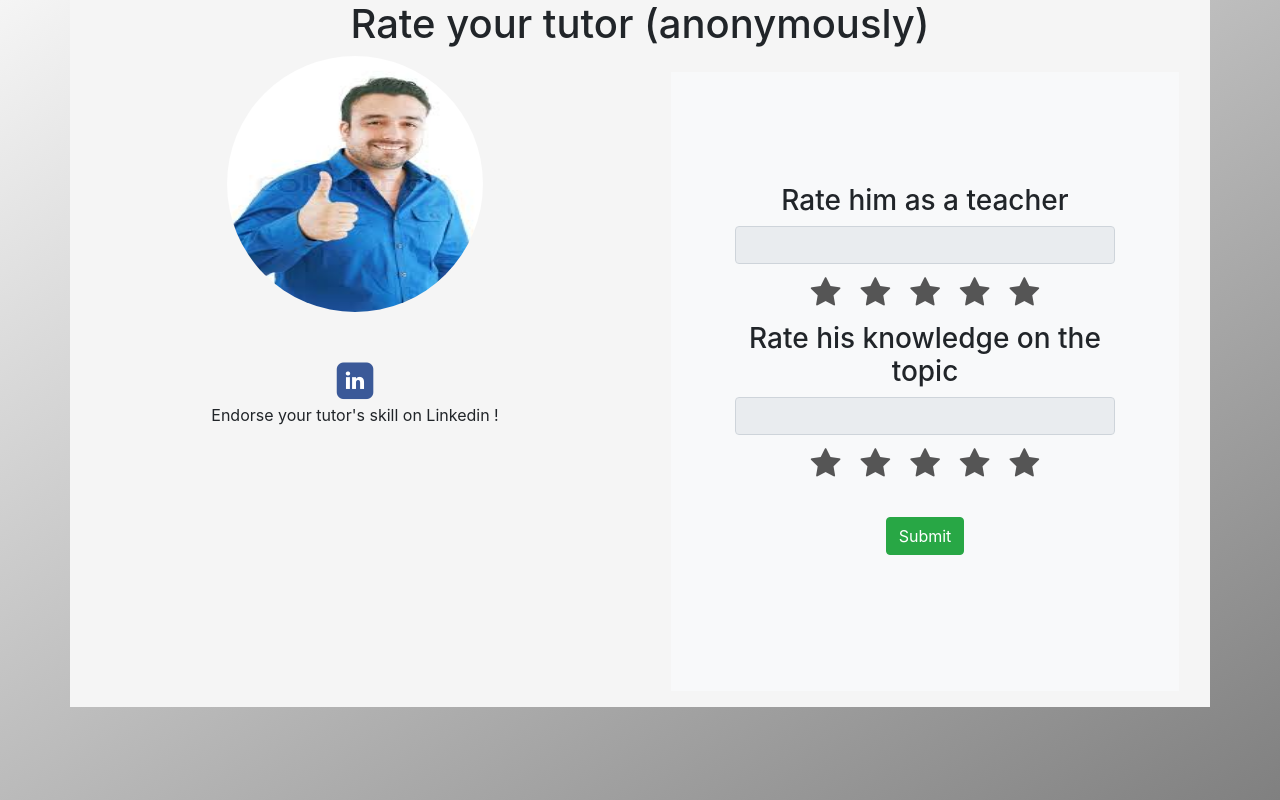
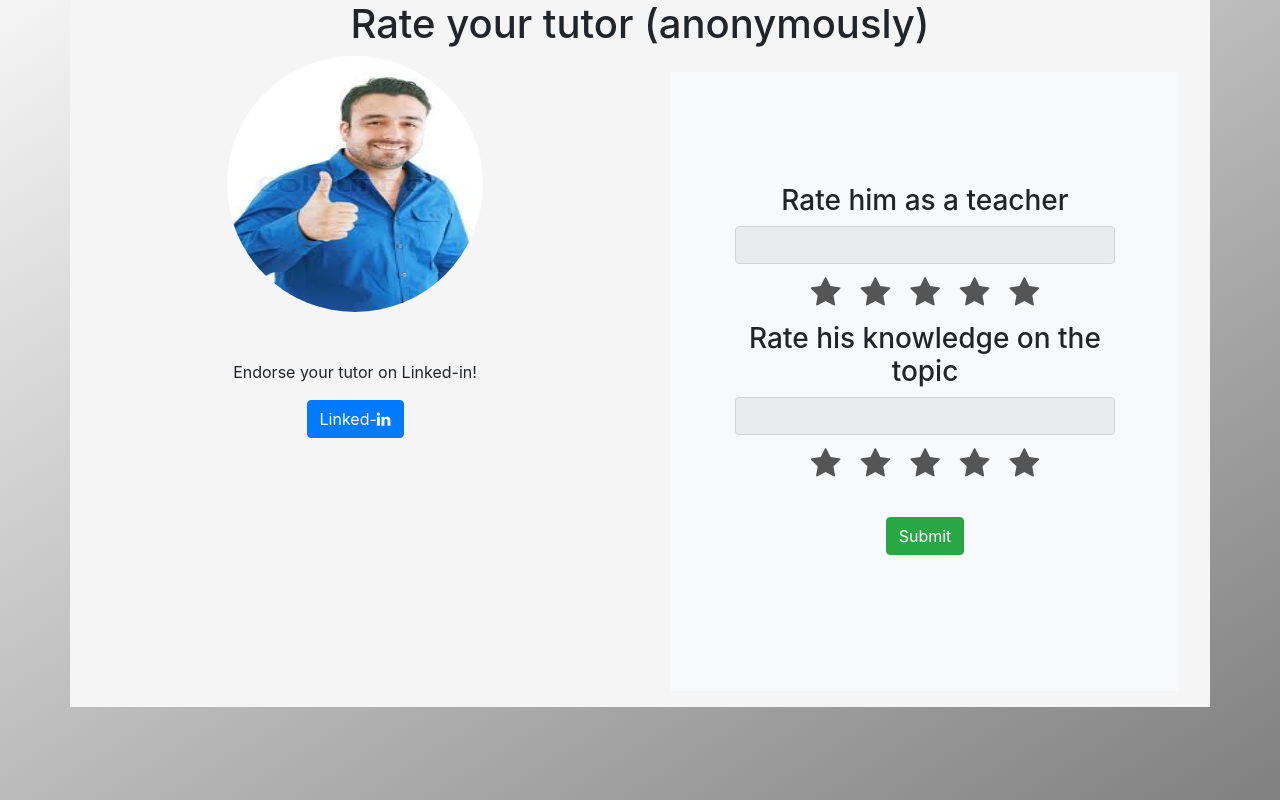
Before and after one commit to code-monkeys-rmit/frontEnd, a plain HTML site: page Final/final.html in a window 1280 px wide. Drawn offline with nearby package versions, Linux system fonts and the light colour scheme.

Commit message:
linkedin

```diff
--- a/Final/final.html
+++ b/Final/final.html
@@ -27,14 +27,14 @@
         <img src="../media/guy.jpg" >
     </div>
         <br><br>
-        <div class="linked">
-                <a href="https://www.linkedin.com">
-                        <span class="fa-stack fa-lg">
-                                <i class="fa fa-square fa-stack-2x" style="color: #3B5998" ></i>
-                                <i class="fa fa-linkedin fa-stack-1x fa-inverse"></i>
-                </a>
-                <p>Endorse your tutor's skill on Linkedin !</p>
-            </div>
+        <p>Endorse your tutor on Linked-in!</p>
+        <div class="btn-group btn-group-justified" role="group" aria-label="...">
+
+                <div class="btn-group" role="group">
+                  <button type="button" class="btn btn-primary"> Linked-<i class="fa fa-linkedin"></i></button>
+                </div>
+
+              </div>
                 </div><!--End of c-->
 
                 <div class=col-sm-6>
--- a/css.css
+++ b/css.css
@@ -380,3 +380,7 @@ a:focus {
 #desc{
     width: 70%;
 }
+
+.fa-square{
+    margin: 20px;
+}
```
Also changed, not shown: Timeout/timeout.html (+1 -1 lines).
